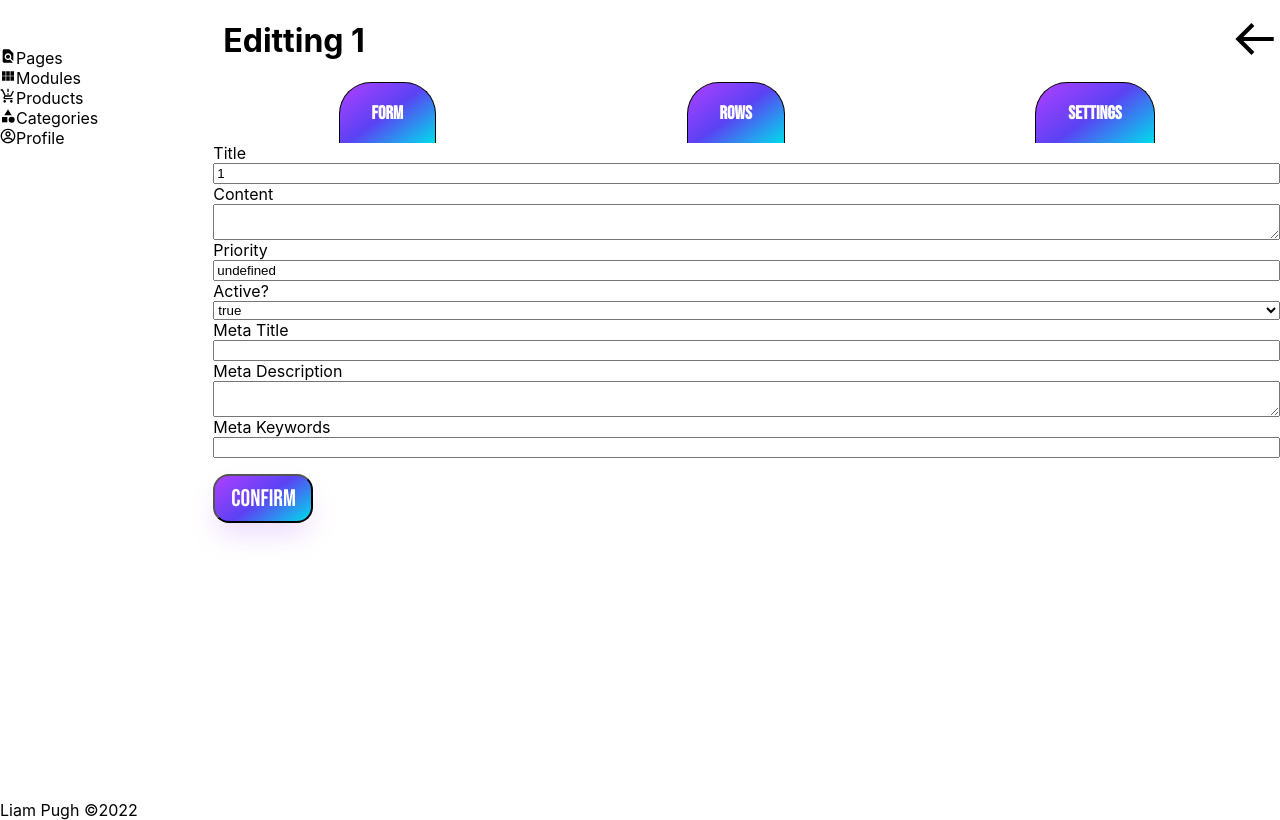
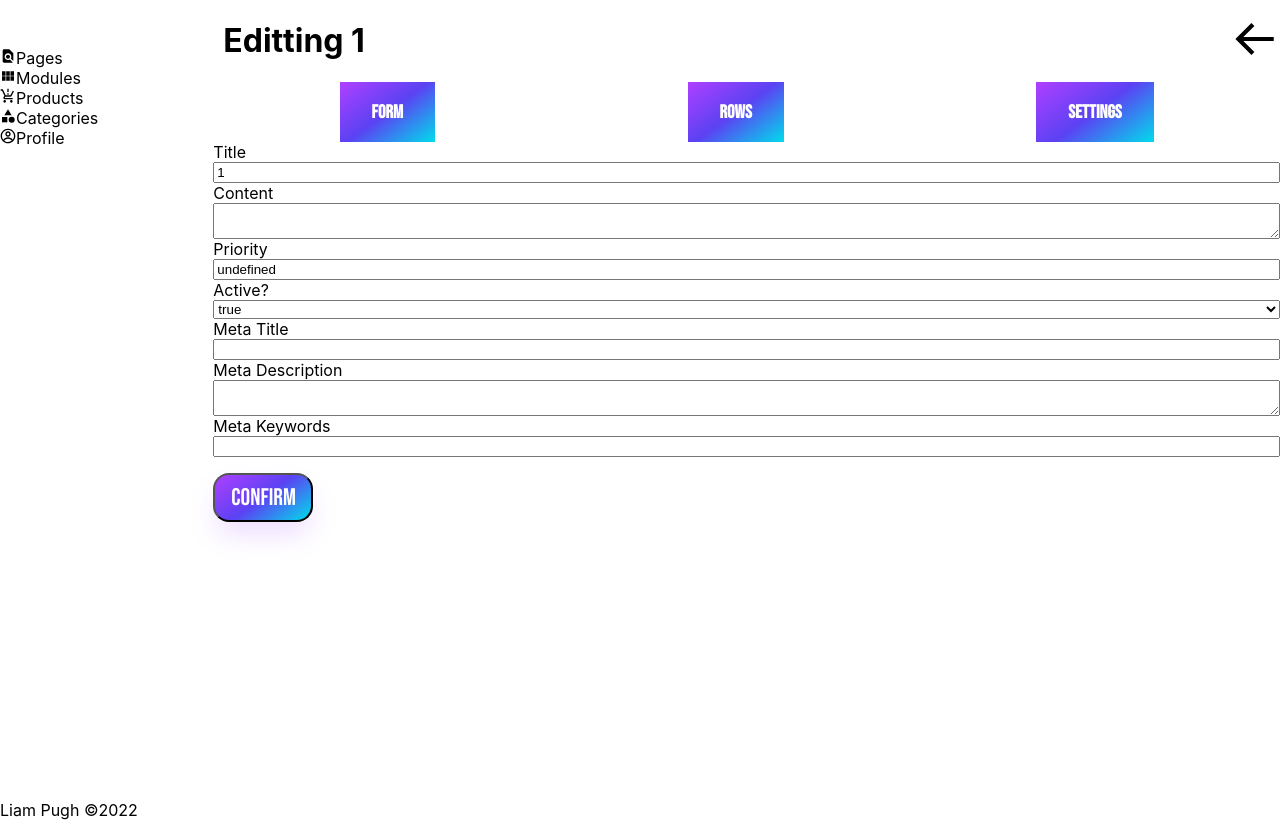
Before and after one commit to Shutt90/modular-cms, a Next.js app: page /auth/edit/page/1 in a window 1280 px wide. Built offline with nearby package versions, Linux system fonts and the light colour scheme; a web font is replaced by a local one.

Commit message:
Small animations added to tab component

```diff
--- a/comps/Tab.js
+++ b/comps/Tab.js
@@ -1,10 +1,31 @@
-import styles from '/styles/comps/tab.module.css'
+import styles from '/styles/comps/tab.module.css';
+import {motion} from 'framer-motion';
+import { useState } from 'react';
 
-function Tab({name}) {
+function Tab({name, onClick}) {
+    const [isHovered, setIsHovered]  = useState(false)
+    const variants = {
+        initial: {
+            width: 0,
+            height: '2px',
+            backgroundColor: 'transparent',
+            margin: '0 0 1rem 0',
+        },
+        onHover: {
+            width: '100%',
+            height: '2px',
+            backgroundColor: 'rgba(255, 255, 255, 1)',
+            transition: {
+                duration: 0.8,
+                ease: 'linear'
+            }
+        }
+    }
   return (
-    <div className={styles.tab} onClick={e => console.log(e)}>
+    <motion.div onHoverStart={() => setIsHovered(true)} onHoverEnd={() => setIsHovered(false)} variants={variants} className={styles.tab} onClick={onClick}>
         <h3 className={styles.title}>{name}</h3>
-    </div>
+        <motion.p variants={variants} initial="initial" animate={isHovered ? "onHover" : ""} className={styles.border}></motion.p>
+    </motion.div>
   )
 }
 
--- a/containers/Tabs.js
+++ b/containers/Tabs.js
@@ -7,7 +7,7 @@ function Tabs({tabs = Array}) {
     <div className={styles.container}>
         {tabs.map(tab => {
                 return (
-                    <Tab name={capitalize(tab)}/>
+                    <Tab onClick={(e) => console.log(e)} name={capitalize(tab)}/>
                 )
             })
         }
--- a/styles/comps/tab.module.css
+++ b/styles/comps/tab.module.css
@@ -1,10 +1,11 @@
 .tab {
-    border: 1px black solid;
-    border-bottom: 0;
-    border-radius: 2rem 2rem 0 0;
     padding: 0 2rem;
     background: linear-gradient(144deg, #AF40FF, #5B42F3 50%,#00DDEB);
     color: white;
     font-family:'Bebas Neue', arial;
     cursor: pointer;
 }
+
+.title {
+    margin-bottom: 0;
+}
```
